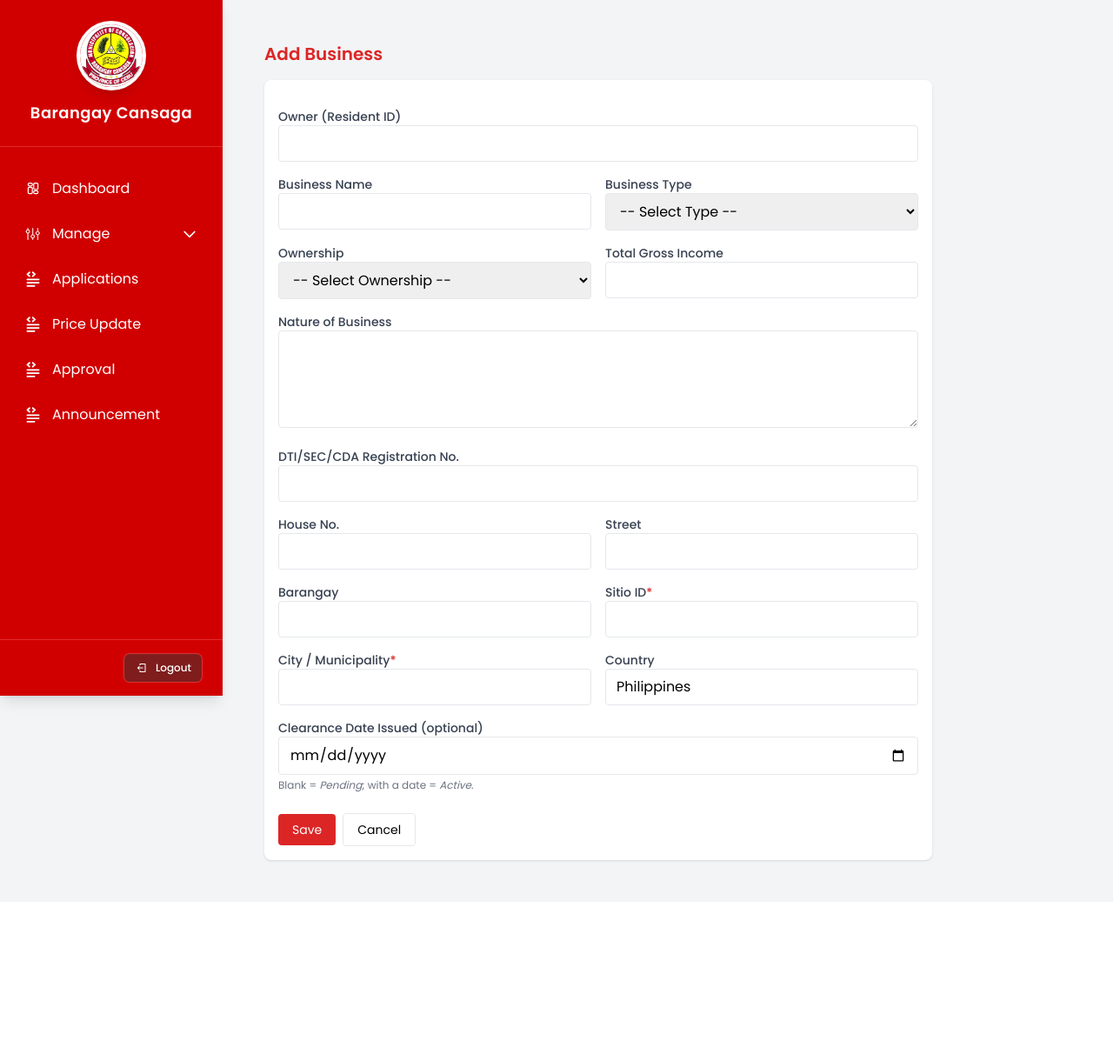
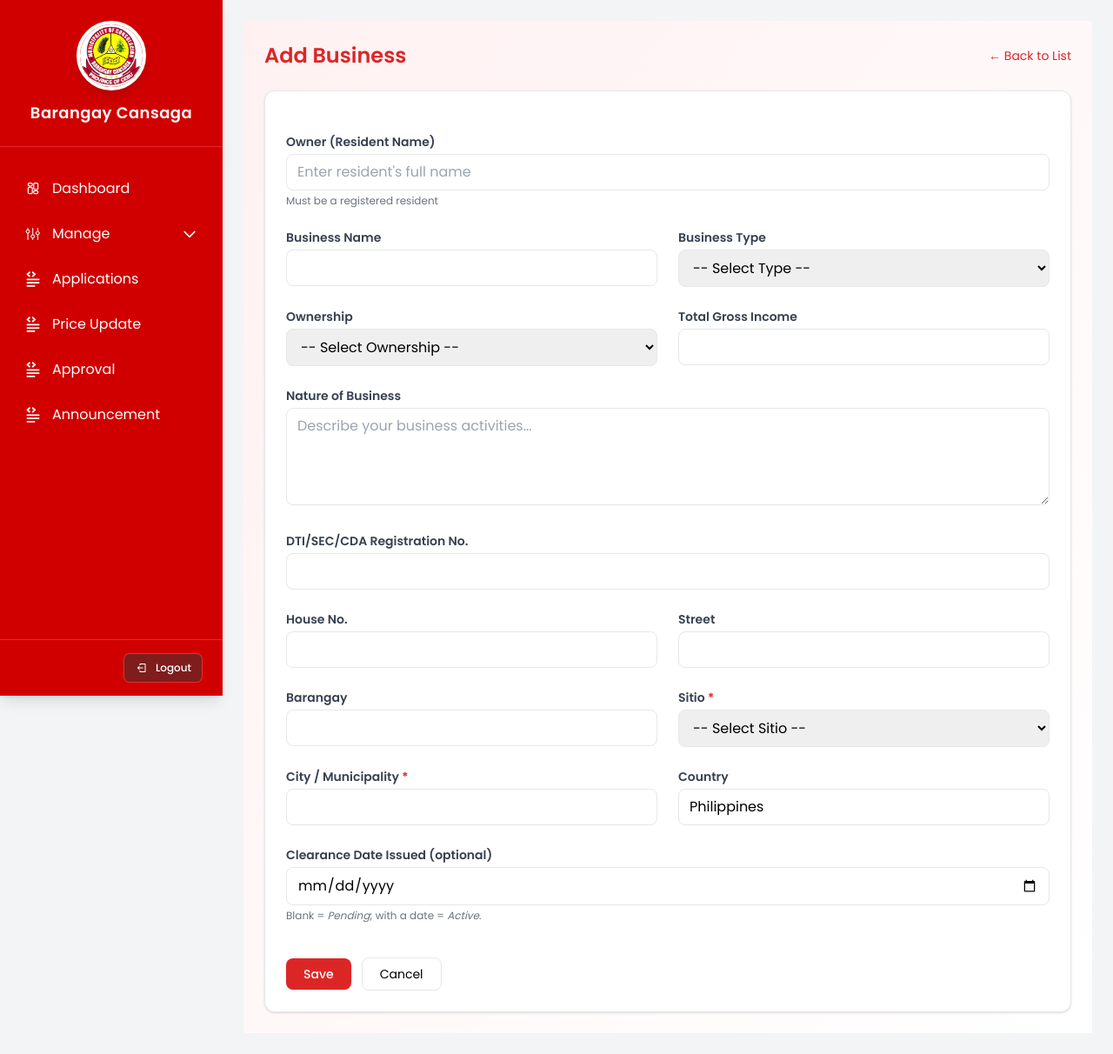
Before and after one commit to Ariadne06/lambo-web, a Django app: template secretary_module/templates/secretary_module/Addbusiness.html in a window 1280 px wide. Shown: the whole page at 87% size. Before the commit the page ends 993 px from the top, so only its background shows below. Run offline with Django 5.2, Linux system fonts and the light colour scheme; the template is opened without the code that fills it, so the values that code supplies are empty; some libraries are stand-ins or nearby versions.

Commit message:
add business

```diff
--- a/secretary_module/templates/secretary_module/Addbusiness.html
+++ b/secretary_module/templates/secretary_module/Addbusiness.html
@@ -2,49 +2,60 @@
 {% block title %}Add Business{% endblock %}
 
 {% block content %}
+<div class="px-6 py-6 bg-gradient-to-br from-rose-50 to-white min-h-screen">
+
+  <!-- Header -->
+  <div class="mb-6 flex items-center justify-between">
+    <h2 class="text-2xl font-semibold text-red-600">Add Business</h2>
+    <a href="{% url 'secretary_module:business_list' %}"
+       class="text-sm text-red-600 hover:underline flex items-center gap-1">
+      ← Back to List
+    </a>
+  </div>
+
+  <!-- Card -->
+  <div class="bg-white rounded-xl shadow border max-w-5xl mx-auto">
     <div class="p-6">
-  <h2 class="text-xl font-semibold text-red-600 mb-4">Add Business</h2>
 
-  <div class="bg-white rounded-lg shadow p-4 max-w-3xl">
-    {# Flash messages #}
-    {% if messages %}
-      <div class="mb-4 space-y-2">
-        {% for message in messages %}
-          <div class="px-3 py-2 rounded text-sm
-                      {% if message.tags == 'error' %}bg-red-50 text-red-700 border border-red-200
-                      {% elif message.tags == 'success' %}bg-green-50 text-green-700 border border-green-200
-                      {% else %}bg-gray-50 text-gray-700 border border-gray-200{% endif %}">
+      <!-- Alert -->
+      {% if message %}
+      <div class="mb-4 px-4 py-3 rounded-lg border text-sm font-medium
+          {% if message_level == 'success' %} bg-green-50 text-green-700 border-green-300
+          {% elif message_level == 'error' %} bg-red-50 text-red-700 border-red-300
+          {% else %} bg-gray-50 text-gray-700 border-gray-300 {% endif %}">
         {{ message }}
-          </div>
-        {% endfor %}
       </div>
       {% endif %}
 
-    <form method="post" class="space-y-4">
+      <!-- Form -->
+      <form method="post" class="space-y-6">
         {% csrf_token %}
         <input type="hidden" name="resident_id" value="{{ request.GET.owner|default_if_none:'' }}"/>
 
+        <!-- Owner -->
+        <div>
+          <label class="block text-sm font-semibold text-gray-700 mb-1">Owner (Resident Name)</label>
           {% if request.GET.owner %}
+            <input value="{{ request.GET.owner }}" disabled
+                   class="border rounded-lg w-full px-3 py-2 bg-gray-50 text-gray-600"/>
+          {% else %}
+            <input name="resident_name" type="text"
+                   class="border rounded-lg w-full px-3 py-2 focus:ring-2 focus:ring-red-500 focus:outline-none"
+                   placeholder="Enter resident's full name" required/>
+            <p class="text-xs text-gray-500 mt-1">Must be a registered resident</p>
+          {% endif %}
+        </div>
+
+        <!-- Business Info -->
+        <div class="grid grid-cols-1 md:grid-cols-2 gap-6">
           <div>
-        <label class="block text-sm font-medium text-gray-700">Owner (Resident ID)</label>
-        <input value="{{ request.GET.owner }}" disabled class="border rounded w-full px-3 py-2 bg-gray-50"/>
-      </div>
-      {% else %}
-      <div>
-        <label class="block text-sm font-medium text-gray-700">Owner (Resident ID)</label>
-        <input name="resident_id" type="number" class="border rounded w-full px-3 py-2" required/>
-      </div>
-      {% endif %}
-
-      <div class="grid grid-cols-1 md:grid-cols-2 gap-4">
-        <div>
-          <label class="block text-sm font-medium text-gray-700">Business Name</label>
-          <input name="business_name" class="border rounded w-full px-3 py-2" required/>
+            <label class="block text-sm font-semibold text-gray-700 mb-1">Business Name</label>
+            <input name="business_name" class="border rounded-lg w-full px-3 py-2 focus:ring-2 focus:ring-red-500 focus:outline-none" required/>
           </div>
 
           <div>
-          <label class="block text-sm font-medium text-gray-700">Business Type</label>
-          <select name="business_type_id" class="border rounded w-full px-3 py-2" required>
+            <label class="block text-sm font-semibold text-gray-700 mb-1">Business Type</label>
+            <select name="business_type_id" class="border rounded-lg w-full px-3 py-2 focus:ring-2 focus:ring-red-500 focus:outline-none" required>
               <option value="">-- Select Type --</option>
               <option value="1">Agriculture / Agribusiness</option>
               <option value="2">Education & Training</option>
@@ -60,8 +71,8 @@
           </div>
 
           <div>
-          <label class="block text-sm font-medium text-gray-700">Ownership</label>
-          <select name="ownership_id" class="border rounded w-full px-3 py-2" required>
+            <label class="block text-sm font-semibold text-gray-700 mb-1">Ownership</label>
+            <select name="ownership_id" class="border rounded-lg w-full px-3 py-2 focus:ring-2 focus:ring-red-500 focus:outline-none" required>
               <option value="">-- Select Ownership --</option>
               <option value="1">Sole Proprietorship</option>
               <option value="2">Partnership</option>
@@ -71,59 +82,85 @@
           </div>
 
           <div>
-          <label class="block text-sm font-medium text-gray-700">Total Gross Income</label>
-          <input name="total_gross_income" type="number" step="0.01" class="border rounded w-full px-3 py-2" required/>
+            <label class="block text-sm font-semibold text-gray-700 mb-1">Total Gross Income</label>
+            <input name="total_gross_income" type="number" step="0.01"
+                   class="border rounded-lg w-full px-3 py-2 focus:ring-2 focus:ring-red-500 focus:outline-none" required/>
           </div>
         </div>
 
+        <!-- Description -->
         <div>
-        <label class="block text-sm font-medium text-gray-700">Nature of Business</label>
-        <textarea name="nature_of_business" class="border rounded w-full px-3 py-2 h-28" required></textarea>
+          <label class="block text-sm font-semibold text-gray-700 mb-1">Nature of Business</label>
+          <textarea name="nature_of_business"
+                    class="border rounded-lg w-full px-3 py-2 h-28 focus:ring-2 focus:ring-red-500 focus:outline-none"
+                    placeholder="Describe your business activities..." required></textarea>
         </div>
 
         <div>
-        <label class="block text-sm font-medium text-gray-700">DTI/SEC/CDA Registration No.</label>
-        <input name="dti_sec_cda_reg_number" class="border rounded w-full px-3 py-2" required/>
+          <label class="block text-sm font-semibold text-gray-700 mb-1">DTI/SEC/CDA Registration No.</label>
+          <input name="dti_sec_cda_reg_number"
+                 class="border rounded-lg w-full px-3 py-2 focus:ring-2 focus:ring-red-500 focus:outline-none" required/>
         </div>
 
-      <div class="grid grid-cols-1 md:grid-cols-2 gap-4">
+        <!-- Address -->
+        <div class="grid grid-cols-1 md:grid-cols-2 gap-6">
           <div>
-          <label class="block text-sm font-medium text-gray-700">House No.</label>
-          <input name="house_number" class="border rounded w-full px-3 py-2"/>
+            <label class="block text-sm font-semibold text-gray-700 mb-1">House No.</label>
+            <input name="house_number" class="border rounded-lg w-full px-3 py-2"/>
           </div>
           <div>
-          <label class="block text-sm font-medium text-gray-700">Street</label>
-          <input name="street" class="border rounded w-full px-3 py-2"/>
+            <label class="block text-sm font-semibold text-gray-700 mb-1">Street</label>
+            <input name="street" class="border rounded-lg w-full px-3 py-2"/>
           </div>
           <div>
-          <label class="block text-sm font-medium text-gray-700">Barangay</label>
-          <input name="barangay" class="border rounded w-full px-3 py-2"/>
+            <label class="block text-sm font-semibold text-gray-700 mb-1">Barangay</label>
+            <input name="barangay" class="border rounded-lg w-full px-3 py-2"/>
           </div>
           <div>
-          <label class="block text-sm font-medium text-gray-700">Sitio ID<span class="text-red-600">*</span></label>
-          <input name="sitio_id" type="number" class="border rounded w-full px-3 py-2" required/>
+            <label class="block text-sm font-semibold text-gray-700 mb-1">Sitio <span class="text-red-600">*</span></label>
+            <select name="sitio_id" class="border rounded-lg w-full px-3 py-2 focus:ring-2 focus:ring-red-500 focus:outline-none" required>
+              <option value="">-- Select Sitio --</option>
+              <option value="1">Sitio Kawayanan</option>
+              <option value="2">Sitio V'G</option>
+              <option value="3">Sitio Centro Uno</option>
+              <option value="4">Sitio Centro Dos</option>
+              <option value="5">Sitio Centro Tres</option>
+              <option value="6">Sitio Pajo</option>
+              <option value="7">Sitio Fatima</option>
+              <option value="8">Sitio Mangga and Upper Cansaga</option>
+            </select>
+          </div>
+
+          <div>
+            <label class="block text-sm font-semibold text-gray-700 mb-1">City / Municipality <span class="text-red-600">*</span></label>
+            <input name="city_municipality" class="border rounded-lg w-full px-3 py-2" required/>
           </div>
           <div>
-          <label class="block text-sm font-medium text-gray-700">City / Municipality<span class="text-red-600">*</span></label>
-          <input name="city_municipality" class="border rounded w-full px-3 py-2" required/>
-        </div>
-        <div>
-          <label class="block text-sm font-medium text-gray-700">Country</label>
-          <input name="country" class="border rounded w-full px-3 py-2" value="Philippines"/>
+            <label class="block text-sm font-semibold text-gray-700 mb-1">Country</label>
+            <input name="country" class="border rounded-lg w-full px-3 py-2" value="Philippines"/>
           </div>
         </div>
 
+        <!-- Clearance -->
         <div>
-        <label class="block text-sm font-medium text-gray-700">Clearance Date Issued (optional)</label>
-        <input name="clearance_date_issued" type="date" class="border rounded w-full px-3 py-2"/>
+          <label class="block text-sm font-semibold text-gray-700 mb-1">Clearance Date Issued (optional)</label>
+          <input name="clearance_date_issued" type="date" class="border rounded-lg w-full px-3 py-2"/>
           <p class="text-xs text-gray-500 mt-1">Blank = <em>Pending</em>; with a date = <em>Active</em>.</p>
         </div>
 
-      <div class="pt-2 flex items-center gap-2">
-        <button class="bg-red-600 hover:bg-red-700 text-white text-sm px-4 py-2 rounded">Save</button>
-        <a href="{% url 'secretary_module:business_list' %}" class="text-sm border rounded px-4 py-2 hover:bg-gray-50">Cancel</a>
+        <!-- Actions -->
+        <div class="pt-4 flex items-center gap-3">
+          <button class="bg-red-600 hover:bg-red-700 text-white text-sm font-medium px-5 py-2 rounded-lg shadow">
+            Save
+          </button>
+          <a href="{% url 'secretary_module:business_list' %}"
+             class="text-sm border rounded-lg px-5 py-2 hover:bg-gray-50">
+            Cancel
+          </a>
         </div>
+
       </form>
     </div>
   </div>
+</div>
 {% endblock %}
--- a/secretary_module/templates/secretary_module/manageBusiness.html
+++ b/secretary_module/templates/secretary_module/manageBusiness.html
@@ -16,7 +16,7 @@
 
     <div class="flex items-center gap-2">
       <!-- Add -->
-      <a href="#"
+      <a href="{% url 'secretary_module:Addbusiness' %}"
          class="btn-red inline-flex items-center gap-2 rounded-lg px-3.5 py-2 text-sm font-semibold shadow ring-1 ring-black/5">
         <svg xmlns="http://www.w3.org/2000/svg" class="h-4 w-4" viewBox="0 0 24 24" fill="currentColor">
           <path d="M11 11V5h2v6h6v2h-6v6h-2v-6H5v-2h6Z"/>
--- a/secretary_module/urls.py
+++ b/secretary_module/urls.py
@@ -8,7 +8,7 @@ urlpatterns = [
      path('resident_list/', views.resident_list, name="resident_list"),
      path('household_list/', views.household_list, name="household_list"),
      path('moreHousehold/', views.moreHousehold),
-     path('Addbusiness/', views.Addbusiness),
+     path('Addbusiness/', views.Addbusiness, name='Addbusiness'),
      path('businessDetail1/', views.businessDetail1),
      path('businessDetail2/', views.businessDetail2),
      path('businessDetail3/', views.businessDetail3),
```
Also changed, not shown: secretary_module/views.py (+33 -16 lines), secretary_module/models.py (line endings or trailing spaces). Lines whose indentation alone changed are shown as unchanged.
